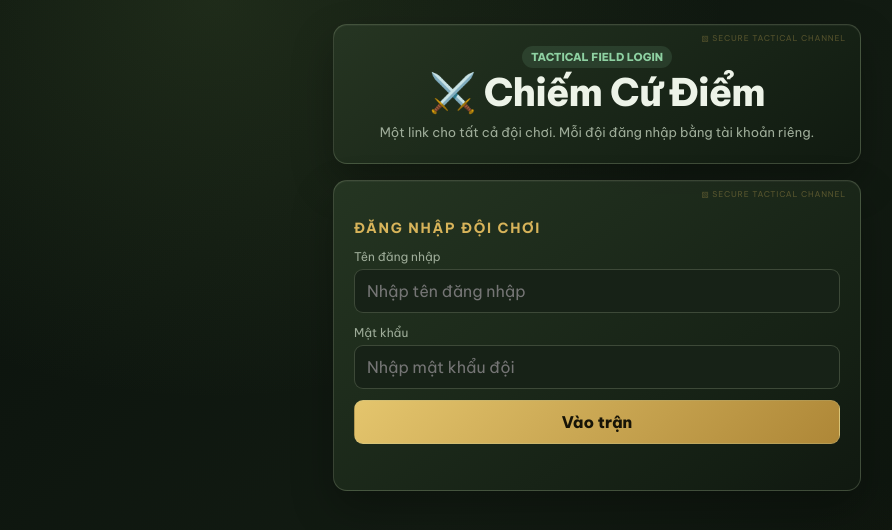
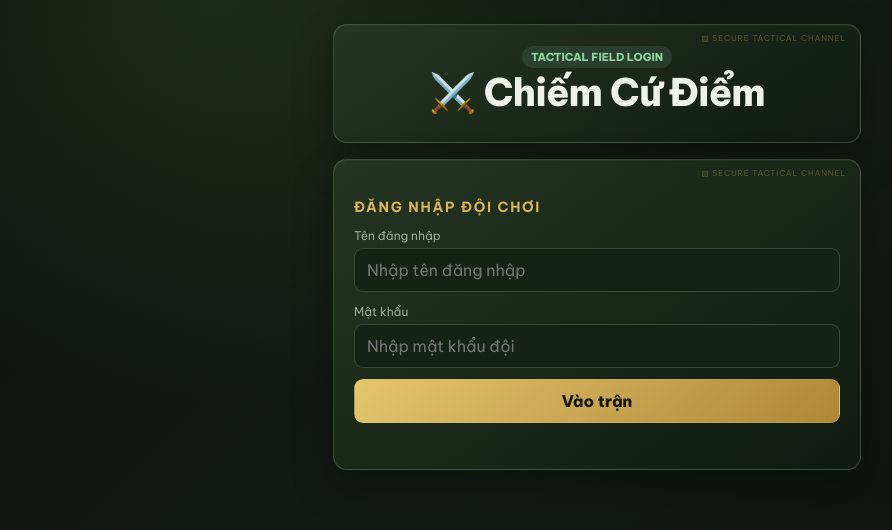
Before and after one commit to quangtri050207-create/chiem-cu-diem, a website: page index.html in a window 1280 px wide. Shown: the whole page, without its empty margins (43-935 px from the left). Drawn offline with Linux system fonts and the light colour scheme.

Commit message:
Remove login subtitle from player landing page

```diff
--- a/index.html
+++ b/index.html
@@ -11,7 +11,6 @@
     <div class="card center">
       <div class="pill info">TACTICAL FIELD LOGIN</div>
       <h1>⚔️ Chiếm Cứ Điểm</h1>
-      <div class="sub">Một link cho tất cả đội chơi. Mỗi đội đăng nhập bằng tài khoản riêng.</div>
     </div>
 
     <div class="card">
```
